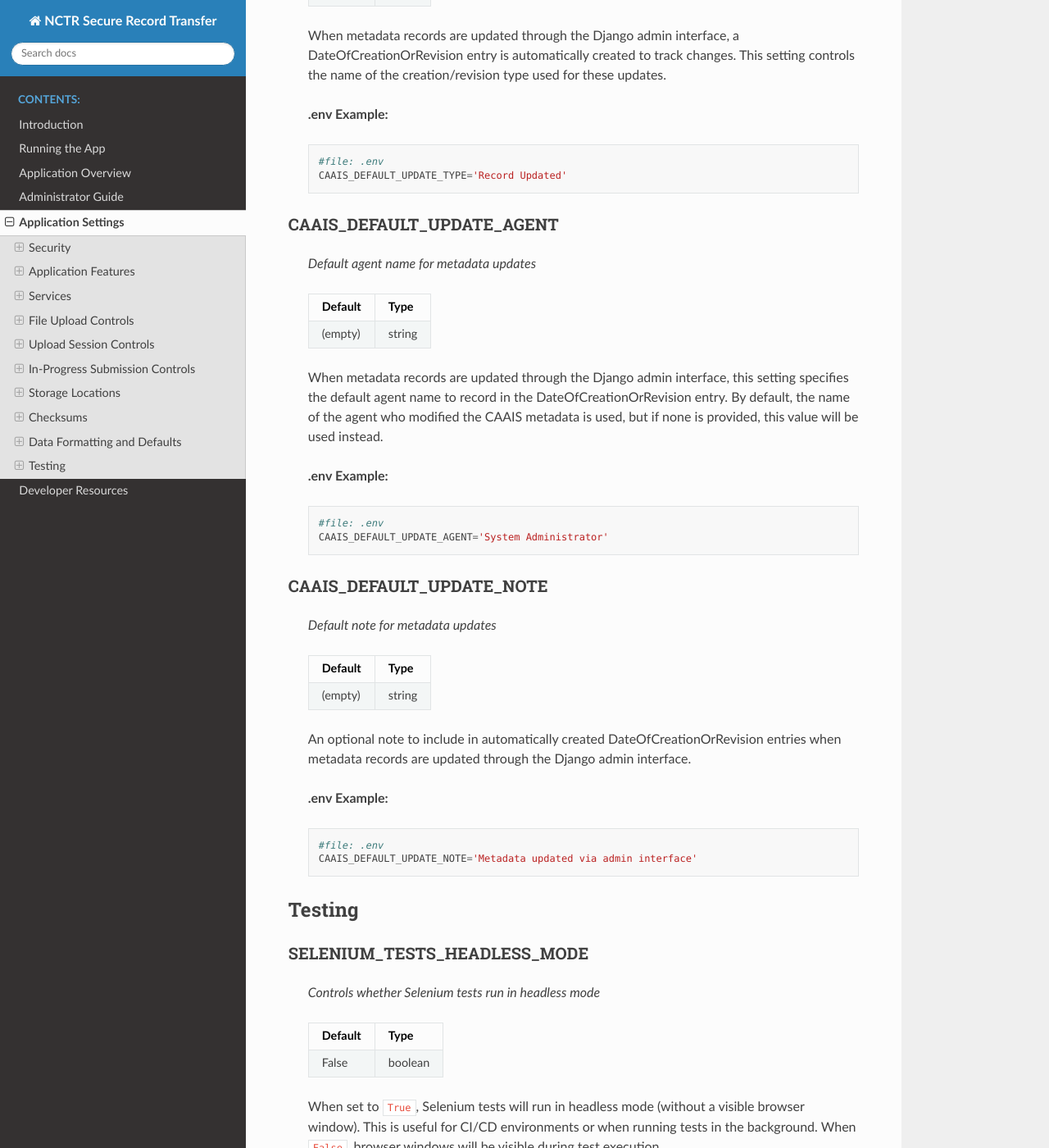
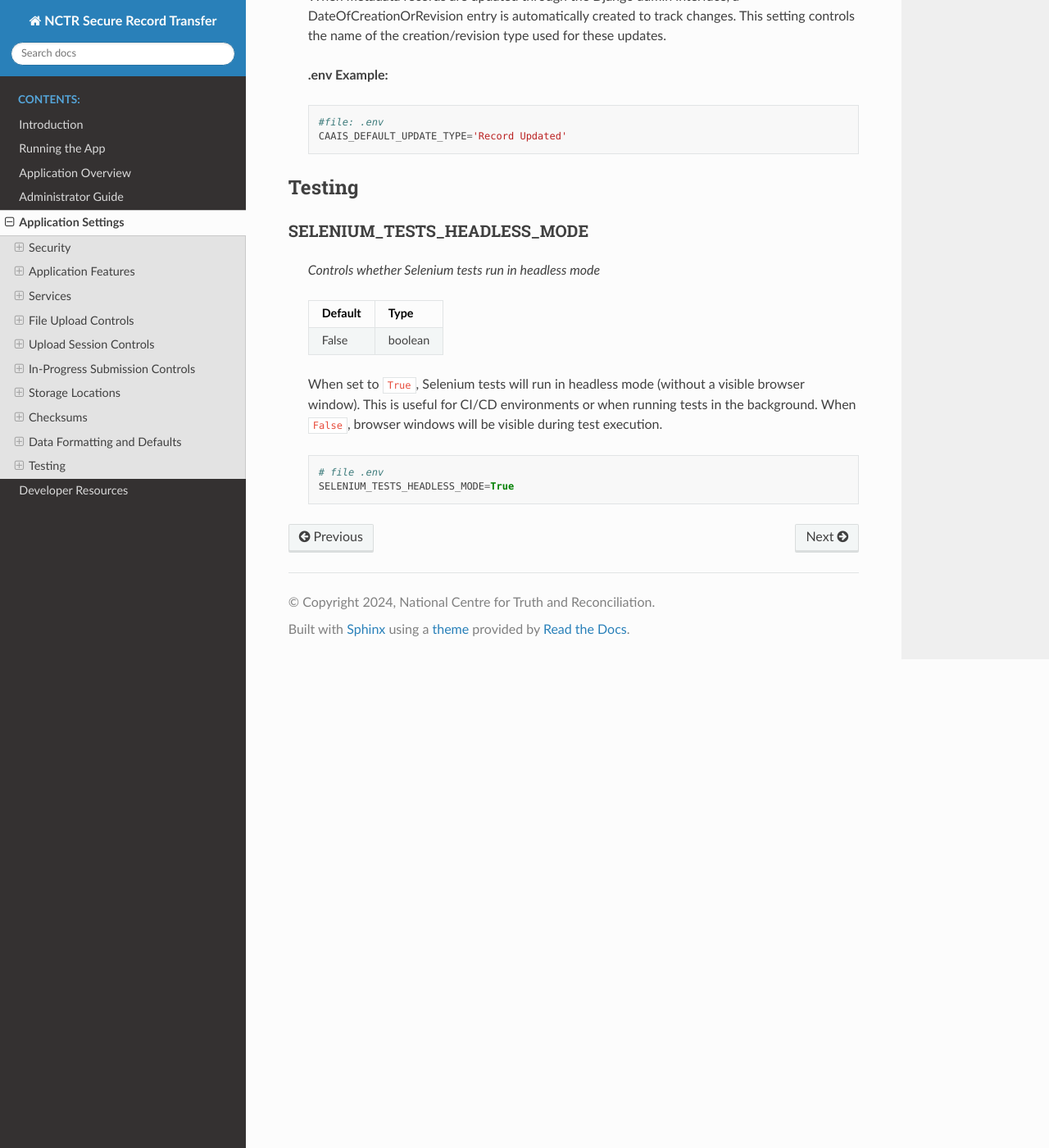
Before and after one commit to NationalCentreTruthReconciliation/Secure-Record-Transfer, a Sphinx documentation site: the page built from docs/settings/index.rst, in a window 1280 px wide and 1400 px high, scrolled down 13853 px. Shown: the whole window at 82% size. Built offline with Sphinx 7.4.7 and the Read the Docs theme 3.1.0, drawn with Linux system fonts in a browser that asks for light colours; some of the changed text lies outside the part shown.

Commit message:
Remove redundant settings

```diff
--- a/docs/settings/index.rst
+++ b/docs/settings/index.rst
@@ -727,8 +727,7 @@ CAAIS_DEFAULT_UPDATE_TYPE
         Update   string
         =======  =========
 
-    When metadata records are updated through the Django admin interface, a DateOfCreationOrRevision
-    entry is automatically created to track changes. This setting controls the name of the creation/revision type used for these updates.
+    When metadata records are updated through the Django admin interface, a DateOfCreationOrRevision entry is automatically created to track changes. This setting controls the name of the creation/revision type used for these updates.
 
     **.env Example:**
 
@@ -736,56 +735,6 @@ CAAIS_DEFAULT_UPDATE_TYPE
 
         #file: .env
         CAAIS_DEFAULT_UPDATE_TYPE='Record Updated'
-
-
-CAAIS_DEFAULT_UPDATE_AGENT
-^^^^^^^^^^^^^^^^^^^^^^^^^^
-
-    *Default agent name for metadata updates*
-
-    .. table::
-
-        =======  =========
-        Default  Type
-        =======  =========
-        (empty)  string
-        =======  =========
-
-    When metadata records are updated through the Django admin interface, this setting specifies
-    the default agent name to record in the DateOfCreationOrRevision entry. By default, the name
-    of the agent who modified the CAAIS metadata is used, but if none is provided, this value will
-    be used instead.
-
-    **.env Example:**
-
-    ::
-
-        #file: .env
-        CAAIS_DEFAULT_UPDATE_AGENT='System Administrator'
-
-
-CAAIS_DEFAULT_UPDATE_NOTE
-^^^^^^^^^^^^^^^^^^^^^^^^^
-
-    *Default note for metadata updates*
-
-    .. table::
-
-        =======  =========
-        Default  Type
-        =======  =========
-        (empty)  string
-        =======  =========
-
-    An optional note to include in automatically created DateOfCreationOrRevision entries when
-    metadata records are updated through the Django admin interface.
-
-    **.env Example:**
-
-    ::
-
-        #file: .env
-        CAAIS_DEFAULT_UPDATE_NOTE='Metadata updated via admin interface'
 
 
 Testing
```
Also changed, not shown: 2 other files.
